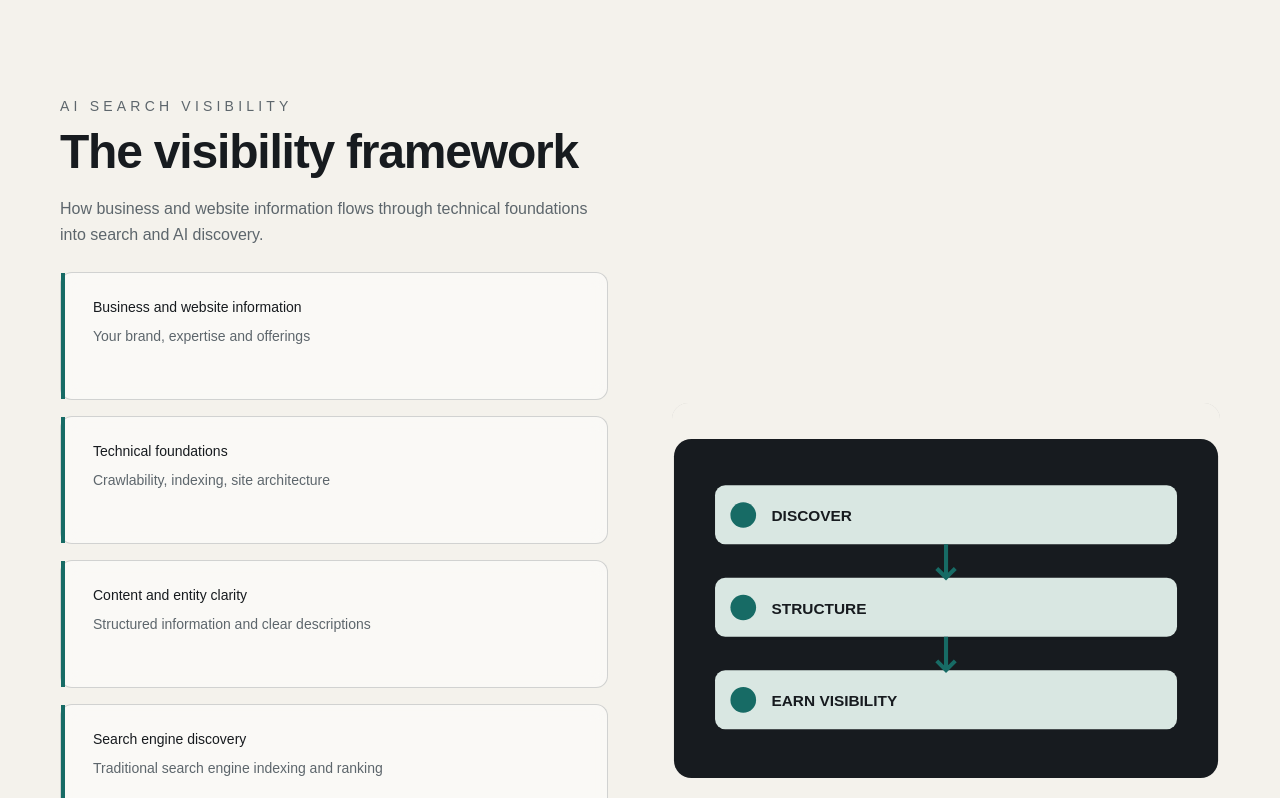
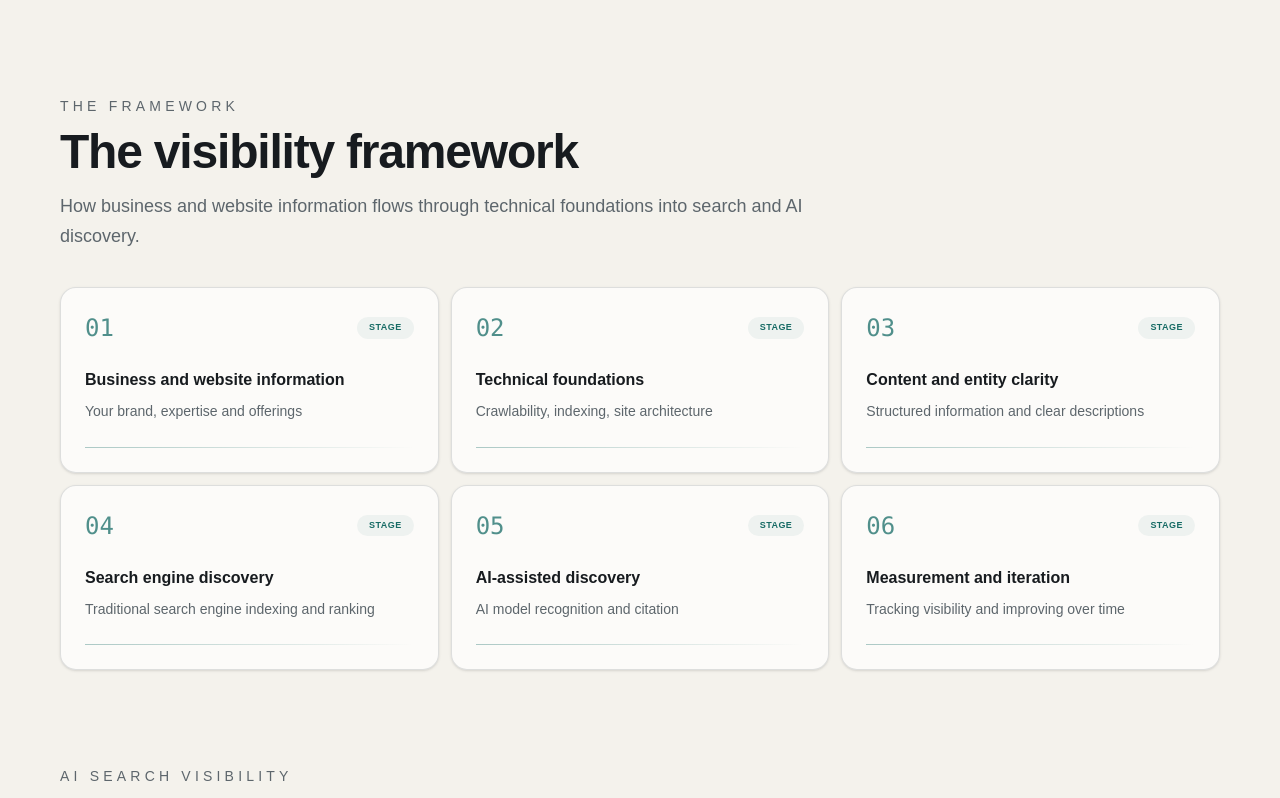
Before and after one commit to devtalish/velnaro-web, a Next.js app: page /ai-search-visibility in a window 1280 px wide. Shown: the part 2222-3020 px from the top of the page. Built offline with nearby package versions, Linux system fonts and the light colour scheme; no server answers; a web font is replaced by a local one.

Commit message:
Replace placeholder visibility diagram with six-stage discovery framework

```diff
--- a/components/ai-search-visibility/visibility-framework.tsx
+++ b/components/ai-search-visibility/visibility-framework.tsx
@@ -1,7 +1,6 @@
 "use client";
 
 import { type FC } from "react";
-import Image from "next/image";
 
 type VisibilityFrameworkProps = {
   title: string;
@@ -17,33 +16,24 @@ export const VisibilityFramework: FC<VisibilityFrameworkProps> = ({
   description,
   stages,
 }) => (
-  <section className="mb-20">
-    <div className="grid lg:grid-cols-2 gap-16 items-center">
-      <div>
-        <p className="text-eyebrow uppercase tracking-wider mb-3">AI SEARCH VISIBILITY</p>
-        <h2 className="text-heading mb-5">{title}</h2>
-        <p className="text-base text-muted leading-relaxed mb-6">
-          {description}
-        </p>
-        <div className="space-y-4 text-sm text-muted">
-          {stages.map((stage) => (
-            <div key={stage.name} className="relative pl-8 rounded-xl border border-slate/20 p-6 bg-white/50 backdrop-blur-sm min-h-32">
-              <div className="absolute left-0 top-1/2 -translate-y-1/2 w-1 h-full bg-deep-teal"></div>
-              <h3 className="text-graphite mb-2">{stage.name}</h3>
-              <p className="text-sm text-muted leading-relaxed">{stage.description}</p>
-            </div>
-          ))}
-        </div>
-      </div>
-      <div className="relative aspect-[4/3] rounded-2xl overflow-hidden bg-slate/20">
-                <Image
-          src="/placeholder-visibility-framework.svg"
-          alt="Search visibility framework diagram"
-          fill
-          sizes="(max-width: 768px) 100vw, 40vw"
-          className="object-cover"
-        />
-      </div>
+  <section className="mb-24">
+    <div className="mb-9 max-w-3xl">
+      <p className="text-eyebrow mb-3 uppercase tracking-wider">THE FRAMEWORK</p>
+      <h2 className="text-heading mb-4">{title}</h2>
+      <p className="text-base leading-relaxed text-muted md:text-lg">{description}</p>
     </div>
+    <ol className="grid gap-3 sm:grid-cols-2 lg:grid-cols-3">
+      {stages.map((stage, index) => (
+        <li key={stage.name} className="relative rounded-2xl border border-slate/15 bg-white/70 p-5 shadow-sm transition-all duration-300 hover:-translate-y-1 hover:border-deep-teal/25 hover:shadow-xl hover:shadow-graphite/[0.05] sm:p-6">
+          <div className="mb-6 flex items-center justify-between">
+            <span className="font-mono text-2xl font-light text-deep-teal/75">{String(index + 1).padStart(2, "0")}</span>
+            <span className="rounded-full bg-deep-teal/[0.06] px-3 py-1 text-[9px] font-semibold uppercase tracking-wider text-deep-teal">Stage</span>
+          </div>
+          <h3 className="text-base font-semibold text-graphite">{stage.name}</h3>
+          <p className="mt-2 text-sm leading-relaxed text-muted">{stage.description}</p>
+          <div className="mt-6 h-px w-full bg-gradient-to-r from-deep-teal/35 to-transparent" />
+        </li>
+      ))}
+    </ol>
   </section>
 );
```
